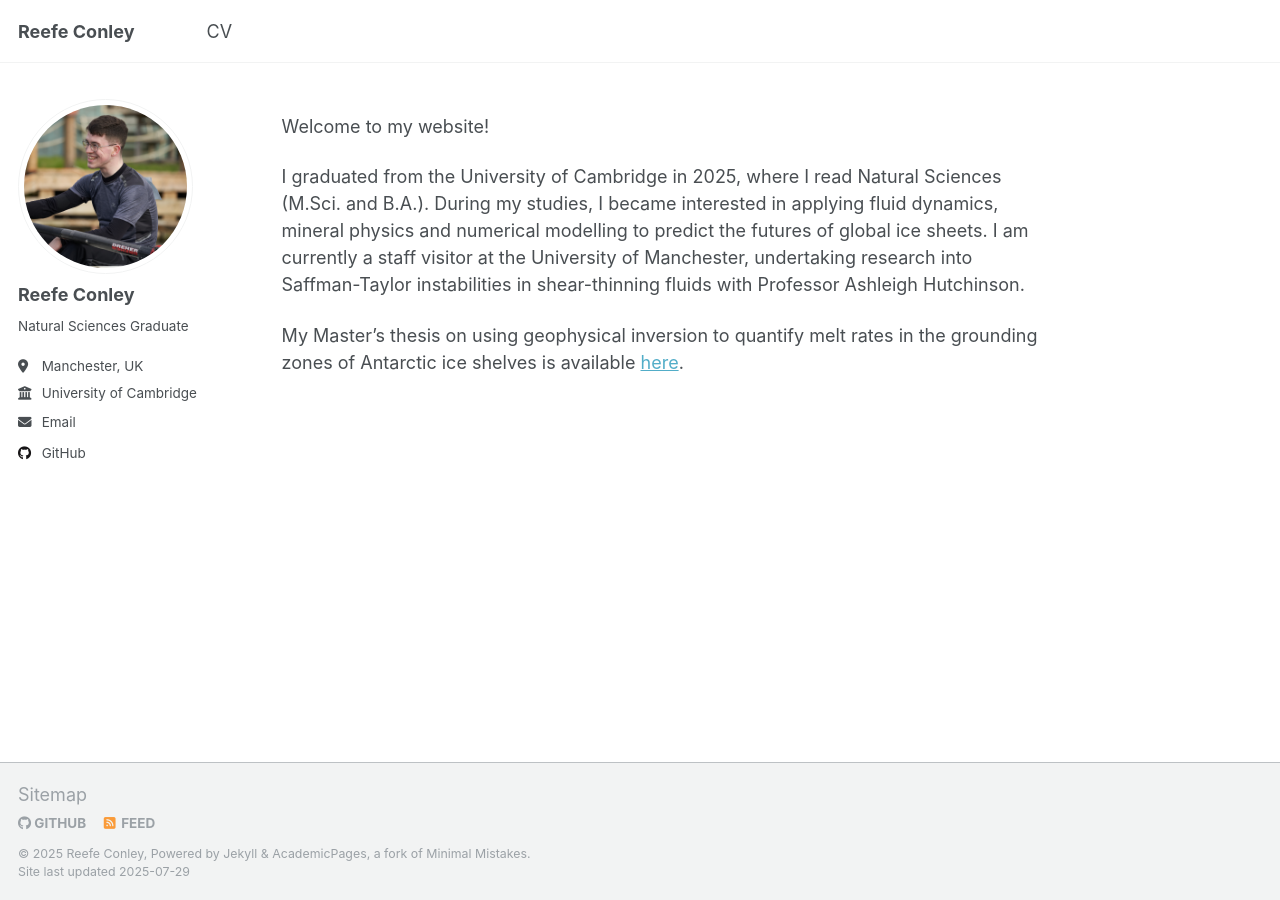
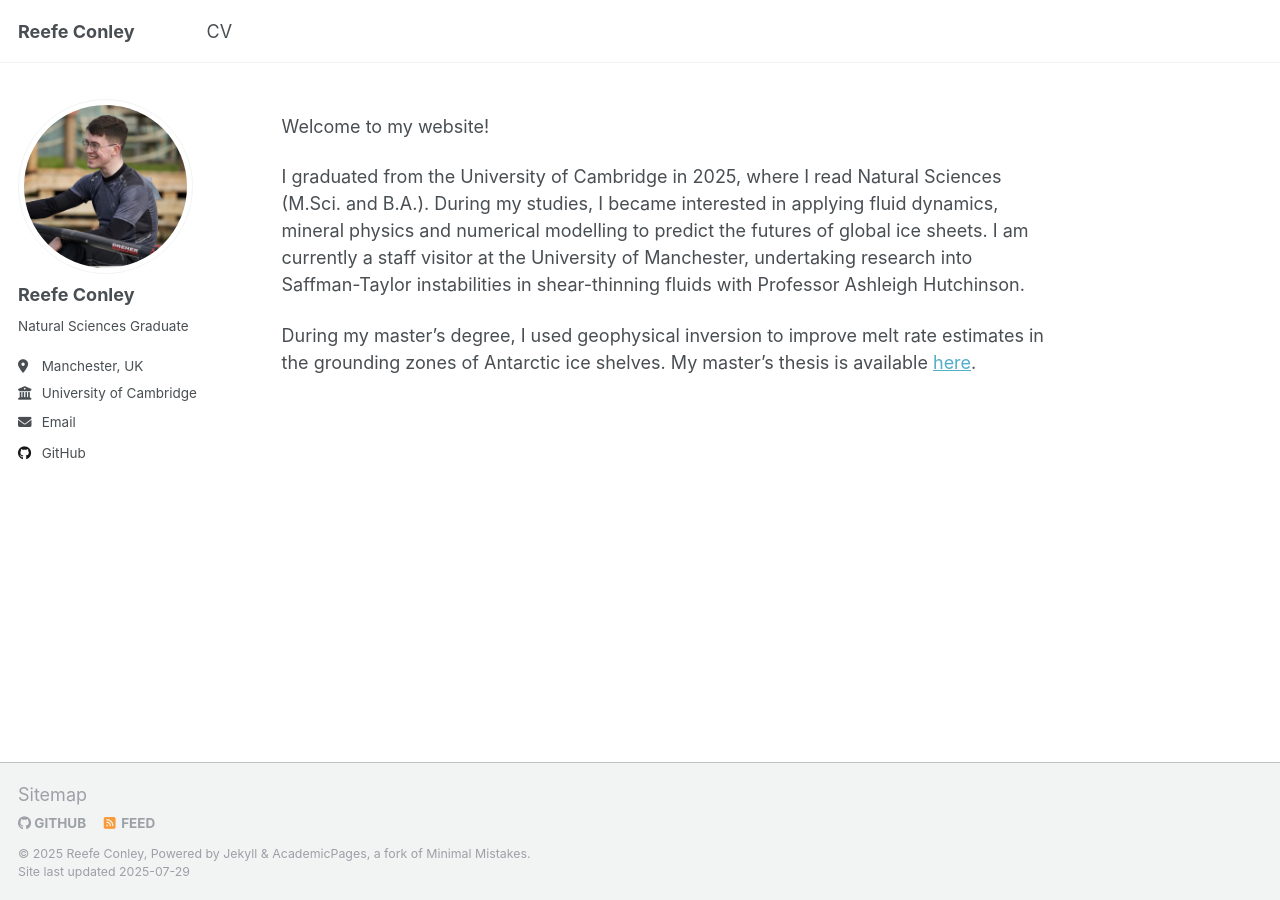
Before and after one commit to reefeconley/reefeconley.github.io, a Jekyll site: the page built from _pages/about.md, in a window 1280 px wide. Built offline with Jekyll 4.4.1, drawn with Linux system fonts in a browser that asks for light colours; a script that is not in the unit is left out.

Commit message:
Update about.md

```diff
--- a/_pages/about.md
+++ b/_pages/about.md
@@ -11,4 +11,4 @@ Welcome to my website!
 
 I graduated from the University of Cambridge in 2025, where I read Natural Sciences (M.Sci. and B.A.). During my studies, I became interested in applying fluid dynamics, mineral physics and numerical modelling to predict the futures of global ice sheets. I am currently a staff visitor at the University of Manchester, undertaking research into Saffman-Taylor instabilities in shear-thinning fluids with Professor Ashleigh Hutchinson.
 
-My Master's thesis on using geophysical inversion to quantify melt rates in the grounding zones of Antarctic ice shelves is available <a href="/pdfs/Part_III_Dissertation_rjc213.pdf">here</a>.
+During my master's degree, I used geophysical inversion to improve melt rate estimates in the grounding zones of Antarctic ice shelves. My master's thesis is available <a href="/pdfs/Part_III_Dissertation_rjc213.pdf">here</a>.
```
